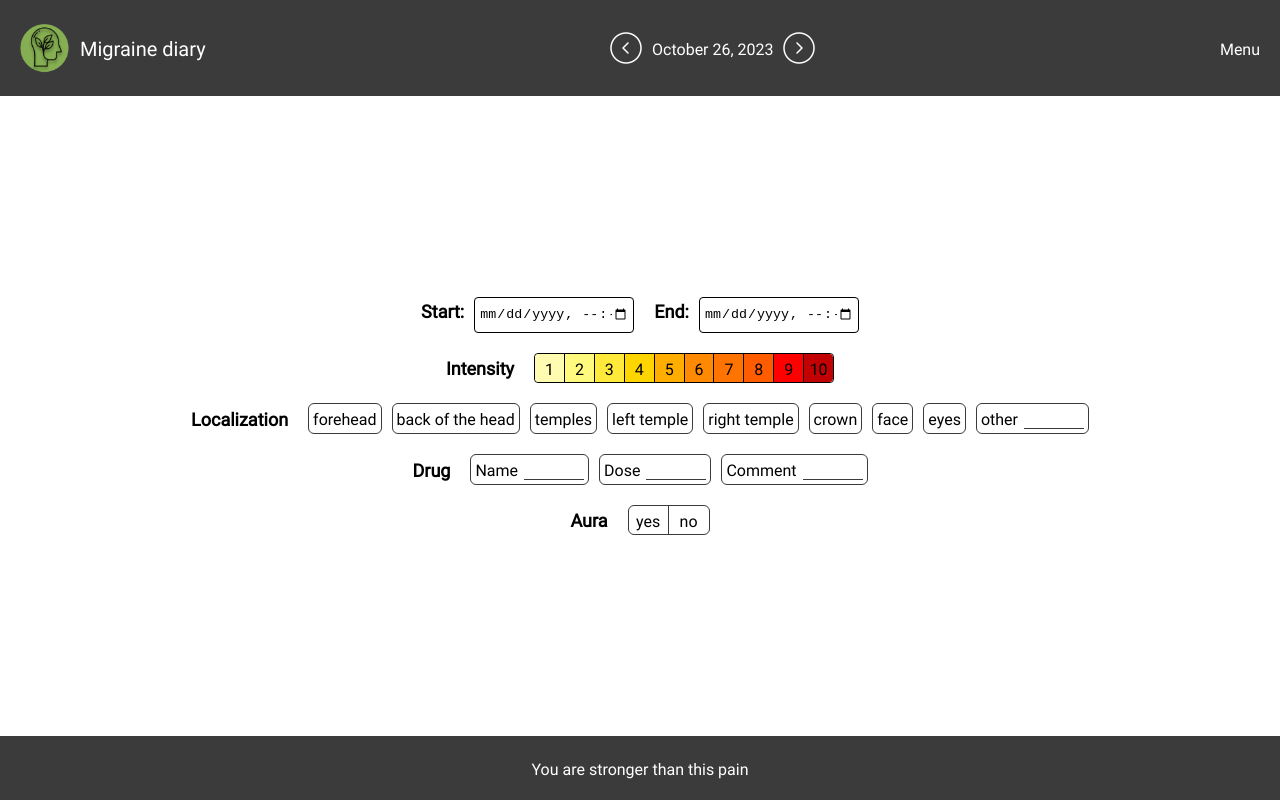
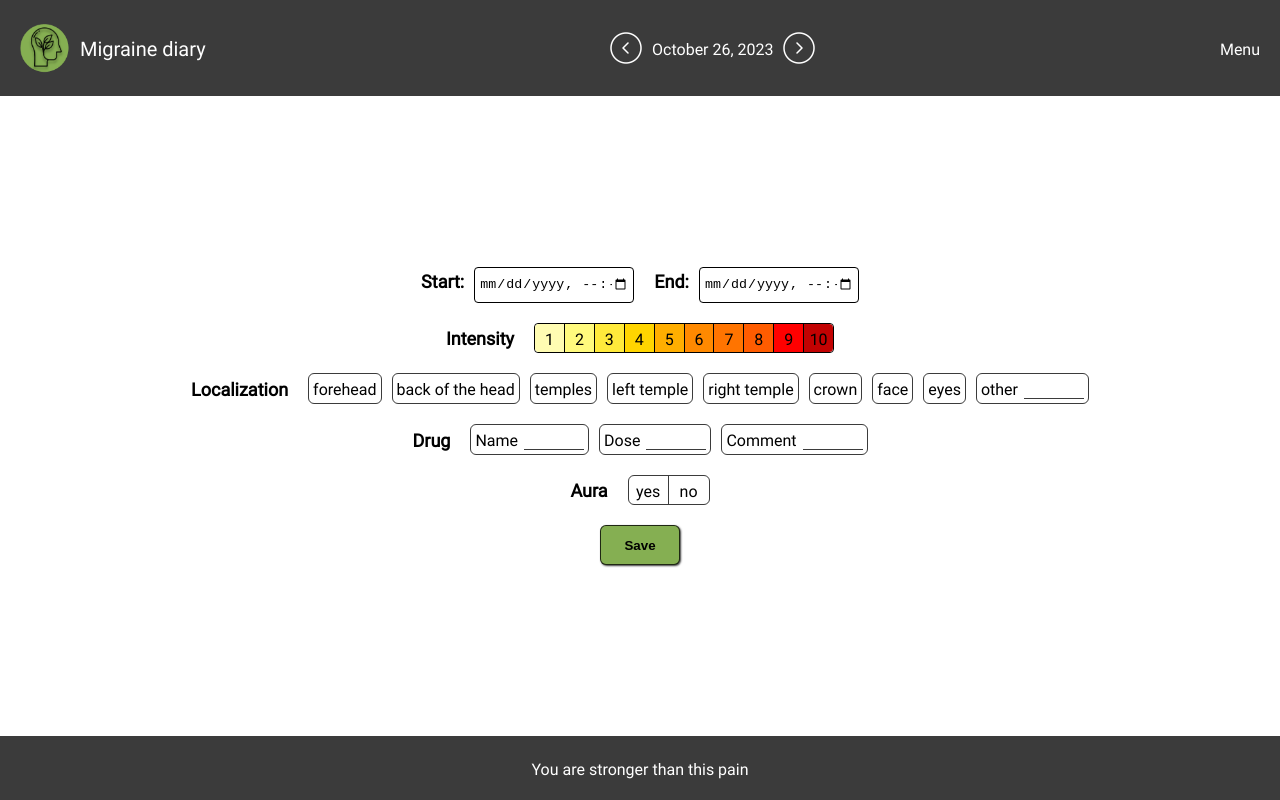
Before and after one commit to Raushaniam/migraine-diary, a React app: page / in a window 1280 px wide. Built offline with nearby package versions, Linux system fonts and the light colour scheme.

Commit message:
feat: add Button Component with basic styles

```diff
--- /dev/null
+++ b/src/app/components/Button/Button.scss
@@ -0,0 +1,14 @@
+@import "../../constants/variables.scss";
+
+.Button {
+  border: 1px solid $LightBlack;
+  border-radius: 6px;
+  width: 80px;
+  height: 40px;
+  display: flex;
+  justify-content: center;
+  align-items: center;
+  background: #85AF52;
+  font-weight: 600;
+  box-shadow: 1px 1px 2px 0px $LightBlack;
+}
--- /dev/null
+++ b/src/app/components/Button/Button.tsx
@@ -0,0 +1,7 @@
+import React, {FC} from "react";
+import {IButton} from "./IButton";
+import "./Button.scss";
+
+export const Button:FC<IButton> = ({title}) => {
+    return <button className="Button">{title}</button>
+}
--- /dev/null
+++ b/src/app/components/Button/IButton.ts
@@ -0,0 +1,3 @@
+export interface IButton {
+    title: string,
+}
--- a/src/app/components/Main/Main.tsx
+++ b/src/app/components/Main/Main.tsx
@@ -7,6 +7,7 @@ import {Intensity} from "./Intensity/Intensity";
 import {Localization} from "./Localization/Localization";
 import {Drug} from "./Drug/Drug";
 import {Aura} from "./Aura/Aura";
+import {Button} from "../Button/Button";
 
 export const Main: FC<IMain> = () => {
     return <div className="Main">
@@ -31,5 +32,6 @@ export const Main: FC<IMain> = () => {
             comment={Dictionary.COMMENT}
         />
         <Aura title={Dictionary.AURA} yes={Dictionary.YES} no={Dictionary.NO}/>
+        <Button title={Dictionary.SAVE}/>
     </div>
 }
```
